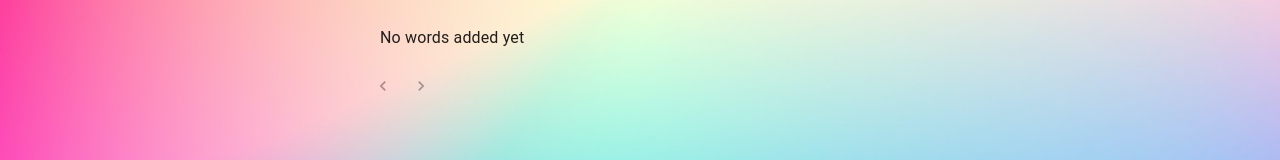
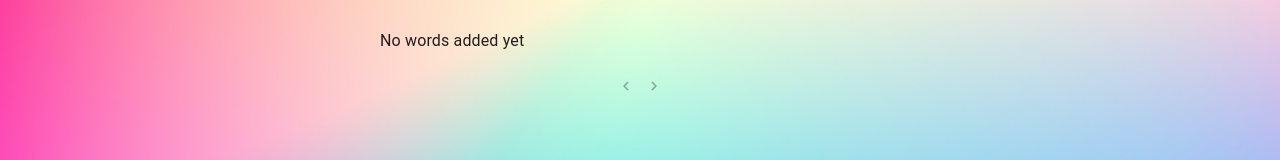
Before and after one commit to Pannu786/vocab-collector, a React (Vite) app: page / in a window 1280 px wide. Shown: the part 370-530 px from the top of the page. Built offline with nearby package versions, Linux system fonts and the light colour scheme.

Commit message:
center the pagination ...

```diff
--- a/src/components/WordsList.jsx
+++ b/src/components/WordsList.jsx
@@ -27,6 +27,12 @@ const WordsList = ({
 
   const handlePageChange = (event, value) => {
     setPage(value);
+  };
+
+  const handleEditWord = (index, newWord, newMeaning) => {
+    const newWords = [...preWords];
+    newWords[index] = { word: newWord, meaning: newMeaning };
+    return newWords;
   };
 
   return (
@@ -65,8 +71,9 @@ const WordsList = ({
           </ListItem>
         )}
       </List>
-      <Box sx={{ display: 'felx', justifyContent: 'center' }}>
-        <Pagination count={numPages} page={page} onChange={handlePageChange} />
+      <Box sx={{ display: 'flex', justifyContent: 'center' }}>
+        <Pagination count={numPages} page={page} onChange={handlePageChange}  size='small'/>
+
       </Box>
     </Box>
   );
```
